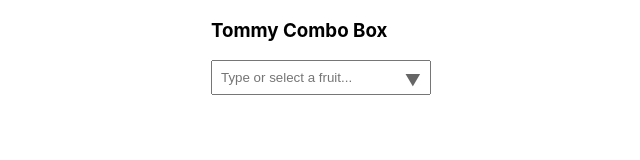
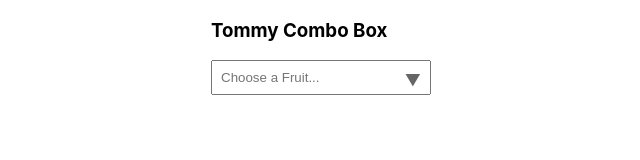
Before and after one commit to ttomaye/combo-box, a React (Create React App) app: page / in a window 1280 px wide. Shown: the top 160 px of the page, without its empty margins (329-969 px from the left). Built offline with nearby package versions, Linux system fonts and the light colour scheme.

Commit message:
width issue

```diff
--- a/src/App.js
+++ b/src/App.js
@@ -74,7 +74,7 @@ function App() {
               setDropdownVisibility(true);
               setSelectedFruit(null);
             }}
-            placeholder="Type or select a fruit..."
+            placeholder="Choose a Fruit..."
             style={{ padding: '8px', width: '100%' }}
           />
           <span style={{ position: 'absolute', right: '-10px', top: '38%', transform: 'translateY(-20%)', color: '#666'}}>▼</span>
@@ -95,7 +95,7 @@ function App() {
                   padding: '8px 12px',
                   borderBottom: '1px solid #eee',
                   backgroundColor: isHovered === fruit.name ? '#f0f0f0' : '#fff',
-                  width: '197px',
+                  width: '100%',
                   transition: 'background-color 0.2s'
                 }}
               >
```
